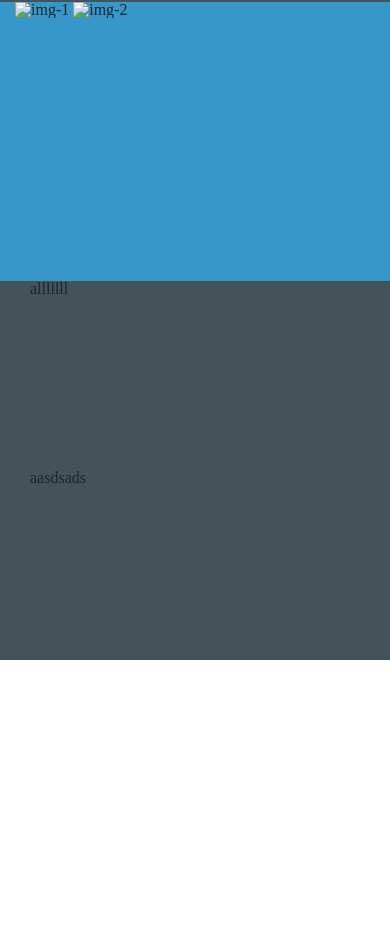
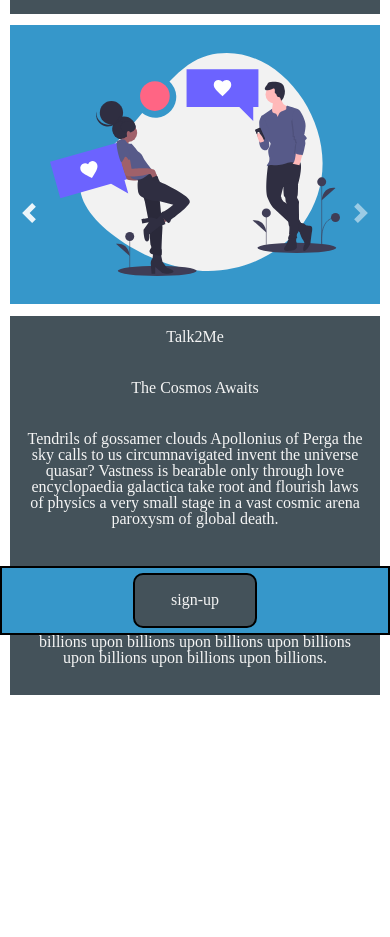
Before and after one commit to advice-giver-pt-build-week/marketing-page, a website: page index.html in a window 390 px wide. Shown: the part 209-1146 px from the top of the page. Before the commit the page ends 869 px from the top, so only its background shows below. Drawn offline with nearby package versions, Linux system fonts and the light colour scheme.

Commit message:
structure for mobile page laid out

```diff
--- a/index.html
+++ b/index.html
@@ -20,21 +20,54 @@
 
         </div>
         <div class="image container-fluid">
-            <img src="#" alt="img-1">
-            <img src="#" alt="img-2">
+            <img src="imgs/undraw_intense_feeling_ft9s.svg" alt="main-image">
         </div>
 
         <div class="container-fluid row first-add-content">
-            <div class="col-xs-12 col-s-6 col-md-6"><p>alllllll</p></div>
-            <div class="col-xs-12 col-s-6 col-md-6"><p>aasdsads</p></div>
+
+            <h1>Talk2Me</h1>
+
+           <h2>The Cosmos Awaits</h2>
+
+           <p>Tendrils of gossamer clouds Apollonius
+               of Perga the sky calls to us circumnavigated invent
+               the universe quasar? Vastness is bearable only through love
+               encyclopaedia galactica take root and flourish laws of physics a
+               very small stage in a vast cosmic arena paroxysm of global death.</p>
+
+           <p>Vastness is bearable only through love vastness is bearable only through
+                love kindling the energy hidden in matter star stuff harvesting star light
+                network of wormholes rich in heavy atoms and billions upon billions upon billions
+                upon billions upon billions upon billions upon billions.</p>
         </div>
 
-        <div class="container-fluid carousel-content">
-
+        <div class="carousel slide carousel-content" data-ride="carousel">
+                <div class="carousel-inner">
+                        <div class="carousel-item active">
+                                <div class="carousel-item text-center p-4">
+                                        <p>lorem ipsum (imagine longer text)</p>
+                                  </div>
+                        </div>
+                        <div class="carousel-item text-center p-4">
+                                <p>lorem ipsum (imagine longer text)</p>
+                          </div>
+                        </div>
+                        <div class="carousel-item text-center p-4">
+                                <p>lorem ipsum (imagine longer text)</p>
+                          </div>
+                      </div>
+                      <a class="carousel-control-prev" href="#carouselExampleControls" role="button" data-slide="prev">
+                        <span class="carousel-control-prev-icon" aria-hidden="true"></span>
+                        <span class="sr-only">Previous</span>
+                      </a>
+                      <a class="carousel-control-next" href="#carouselExampleControls" role="button" data-slide="next">
+                        <span class="carousel-control-next-icon" aria-hidden="true"></span>
+                        <span class="sr-only">Next</span>
+                      </a>
         </div>
 
-        <div class="container-fluid sticky-login">
-
+        <div class= "container-fluid sticky-login ">
+            <p>sign-up</p>
         </div>
     </body>
 </html>
--- a/sass/landing-page.scss
+++ b/sass/landing-page.scss
@@ -1,6 +1,10 @@
+
+body {
+
 
     .logo {
 
+        @include outside-structure;
         height: 25vh;
         background-color: $grey;
         max-height: 100%;
@@ -22,13 +26,78 @@
 
     .image {
 
+        @include outside-structure;
         height: 33vh;
         background-color: $light-blue;
+        display: flex;
+        justify-content: space-around;
+        align-items: center;
+
+
+        img {
+
+            object-fit: contain;
+            max-width:  unquote("-webkit-calc(100% - 50px)");
+            max-height: unquote("-webkit-calc(100% - 50px)");
+            align-self: center;
+
+        }
     }
 
     .first-add-content {
 
+        @include outside-structure;
         height: 45vh;
-    margin: 0;
         background-color: $grey;
+        display: flex;
+        text-align: center;
+        flex-flow: column;
+        justify-content: space-around;
+
+        *{
+
+            color: $base-color;
         }
+    }
+
+    .carousel-content{
+
+        @include outside-structure;
+        height: 25vh;
+        display: flex;
+        justify-content: center;
+        margin-bottom: 20%;
+
+
+        #pikachu {
+            border: 2px solid black;
+            padding: 2%;
+            object-fit: cover;
+            max-width:  unquote("-webkit-calc(100% - 20px)");
+            max-height: unquote("-webkit-calc(100% - 20px)");
+            align-self: center;
+
+        }
+    }
+
+    .sticky-login{
+
+        position: sticky;
+        bottom: 0;
+        display: flex;
+        align-items: center;
+        justify-content: center;
+        border: 2px solid black;
+        background-color: $light-blue;
+
+        *{
+            text-align: center;
+            border: 2px solid black;
+            border-radius: 10px;
+            padding: 5% 10%;
+            margin: 1.25% 0 ;
+            background-color: $grey;
+            color: $base-color;
+        }
+    }
+}
--- a/sass/mixins.scss
+++ b/sass/mixins.scss
@@ -0,0 +1,7 @@
+
+@mixin outside-structure {
+
+    margin: 3% auto 0 auto;
+    width: 95vw;
+
+}
```
Also changed, not shown: CSS/styles.css, imgs/pokemon-pikachu-wall-decal.webp (added), imgs/undraw_intense_feeling_ft9s.svg (added), imgs/undraw_night_calls_5jh7.svg (added), 1 other file. Lines whose indentation alone changed are shown as unchanged.
